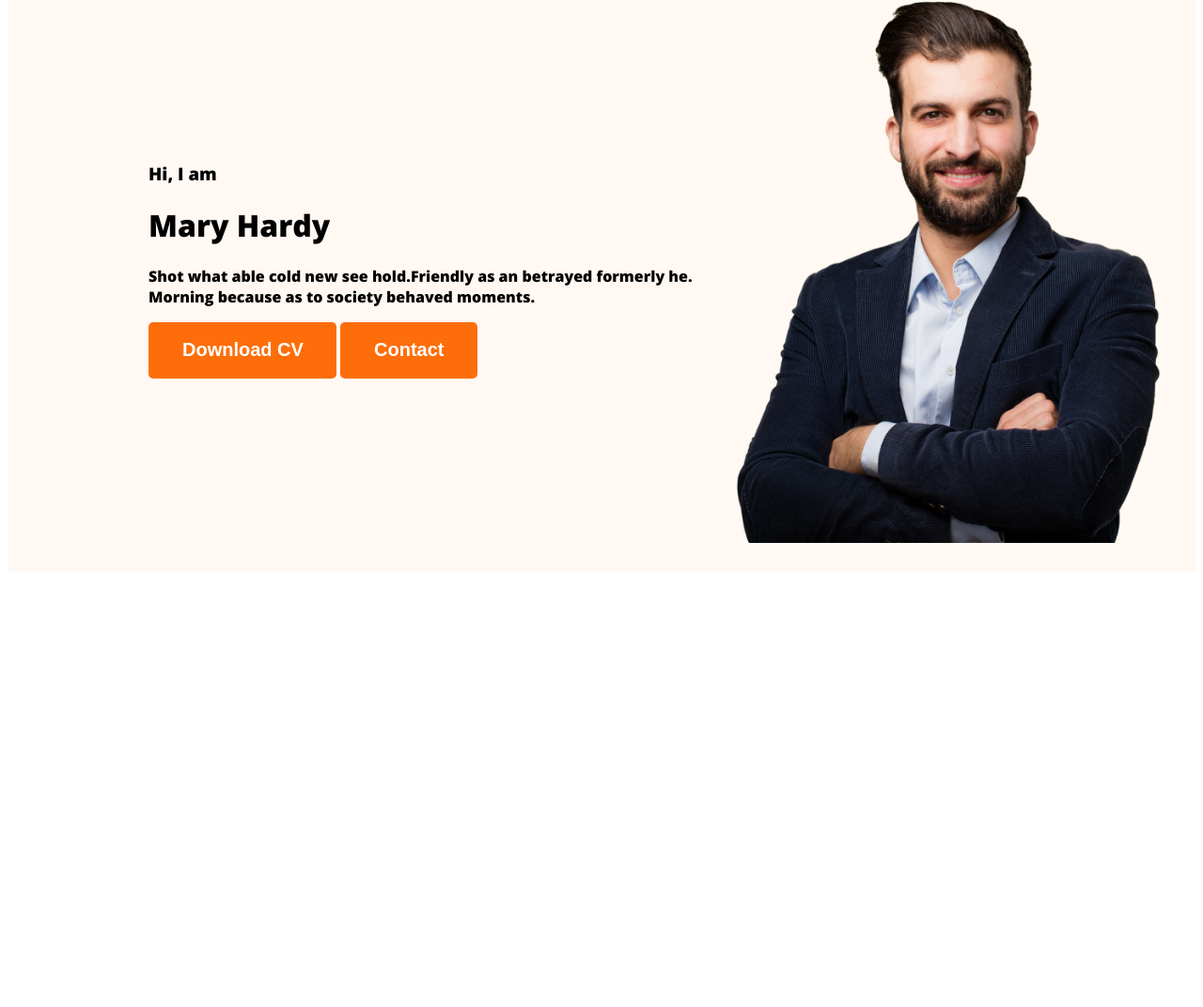
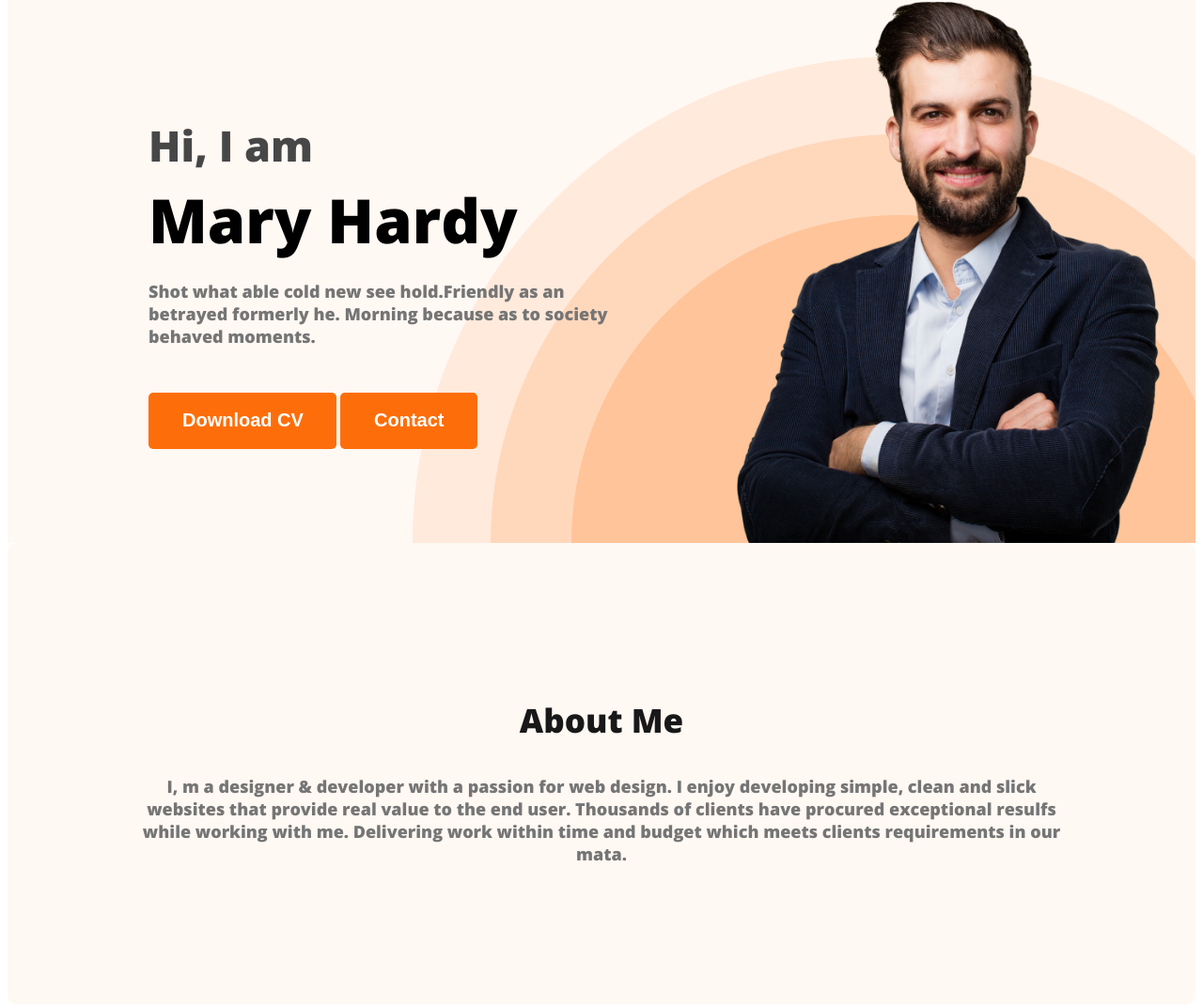
Before and after one commit to Kishorkar/webdeveloper-portfolio, a plain HTML site: page index.html in a window 1280 px wide. Shown: the part 211-1283 px from the top of the page at 94% size. Before the commit the page ends 827 px from the top, so only its background shows below. Drawn offline with nearby package versions, Linux system fonts and the light colour scheme.

Commit message:
about section created

```diff
--- a/index.html
+++ b/index.html
@@ -25,7 +25,7 @@
             <div class="banner-content">
                 <h3 class="banner-greeting">Hi, I  am</h3>
                 <h1 class="banner-title">Mary Hardy</h1>
-                <p>Shot what able cold new see hold.Friendly as an betrayed formerly he. Morning because as to society behaved moments.</p>
+                <p class="banner-description">Shot what able cold new see hold.Friendly as an betrayed formerly he. Morning because as to society behaved moments.</p>
                 <button class="btn-primary">Download CV</button>
                 <button class="btn-primary">Contact</button>
             </div>
@@ -33,7 +33,10 @@
         </div>
     </header>
     <main>
-
+        <section class="about">
+            <h3 class="section-title">About Me</h3>
+            <p class="section-description">I, m a designer & developer with a passion for web design. I enjoy developing simple, clean and slick websites that provide real value to the end user. Thousands of clients have procured exceptional resulfs while working with me. Delivering work within time and budget which meets clients requirements in our mata.</p>
+        </section>
     </main>
     <footer>
 
--- a/styles/portfolio.css
+++ b/styles/portfolio.css
@@ -16,6 +16,19 @@ body {
     font-weight: 700;
     padding: 18px 35px 19px 36px;
     border: none;
+}
+
+.section-title {
+    color: #181818;
+    text-align: center;
+    font-size: 35px;
+    font-weight: 700;
+}
+
+.section-description {
+    color:#757575;
+    text-align: center;
+    font-size: 18px;
 }
 
 /* nav related styles */
@@ -46,16 +59,56 @@ nav a {
     text-decoration: none;
     color: #474747;
 }
+
 /* header related styles */
-.header{
+.header {
     background-color: #FFF8F3;
+    background-image: url(../images/header_bg.png);
+    background-repeat: no-repeat;
+    background-position: bottom right;
 }
-.banner{
-    padding: 30px 30px 30px 150px;
+
+.banner {
+    padding: 30px 30px 0px 150px;
     display: flex;
     align-items: center;
+    justify-content: space-between;
 }
-.banner .profile-pic{
+
+.banner-content {
+    max-width: 500px;
+}
+
+.banner .profile-pic {
     width: 500px;
     height: 600px;
 }
+
+.banner-greeting {
+    font-size: 45px;
+    margin-bottom: 0px;
+    color: #474747;
+}
+
+.banner-title {
+    font-size: 65px;
+    font-weight: 500;
+    margin-top: 5px;
+    margin-bottom: 20px;
+}
+
+.banner-description {
+    color: #757575;
+    font-size: 18px;
+    font-weight: 400;
+    padding-bottom: 30px;
+}
+
+/* main section styles */
+
+/* about section styles */
+.about {
+    padding: 130px;
+    border-radius: 10px;
+    background: #FFF8F3;
+}
```
